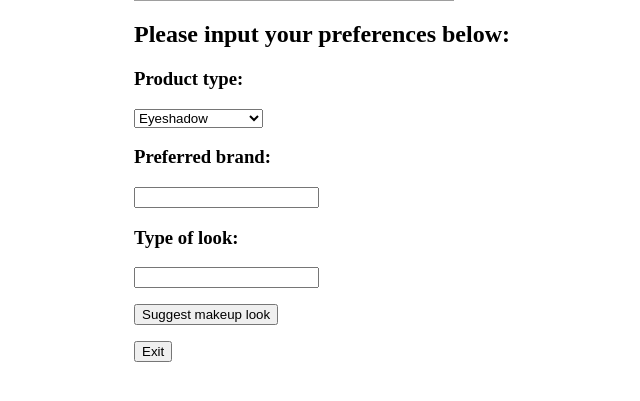
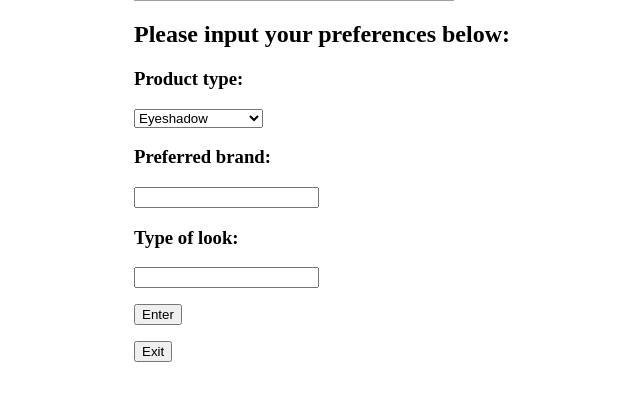
Before and after one commit to nhjnnh/grpproj_submit1, a Flask app: template templates/makeup_suggest.html in a window 1280 px wide. Shown: the part 247-648 px from the top of the page, without its empty margins (190-830 px from the left). Run offline with Flask 3, Linux system fonts and the light colour scheme; the template is opened without the code that fills it, so the values that code supplies are empty; grey boxes are pictures that could not be loaded.

Commit message:
Update makeup_suggest.html

```diff
--- a/templates/makeup_suggest.html
+++ b/templates/makeup_suggest.html
@@ -21,7 +21,7 @@
         <p><input type="text" name="q1"></p>
     <h3>Type of look:</h3>
         <p><input type="text" name="q2"></p>
-    <p><input type="submit" value="Suggest makeup look"></p>
+    <p><input type="submit" value="Enter"></p>
 </form>
 <form action="/end" method="post">
     <p><input type="submit" value="Exit"></p>
```
